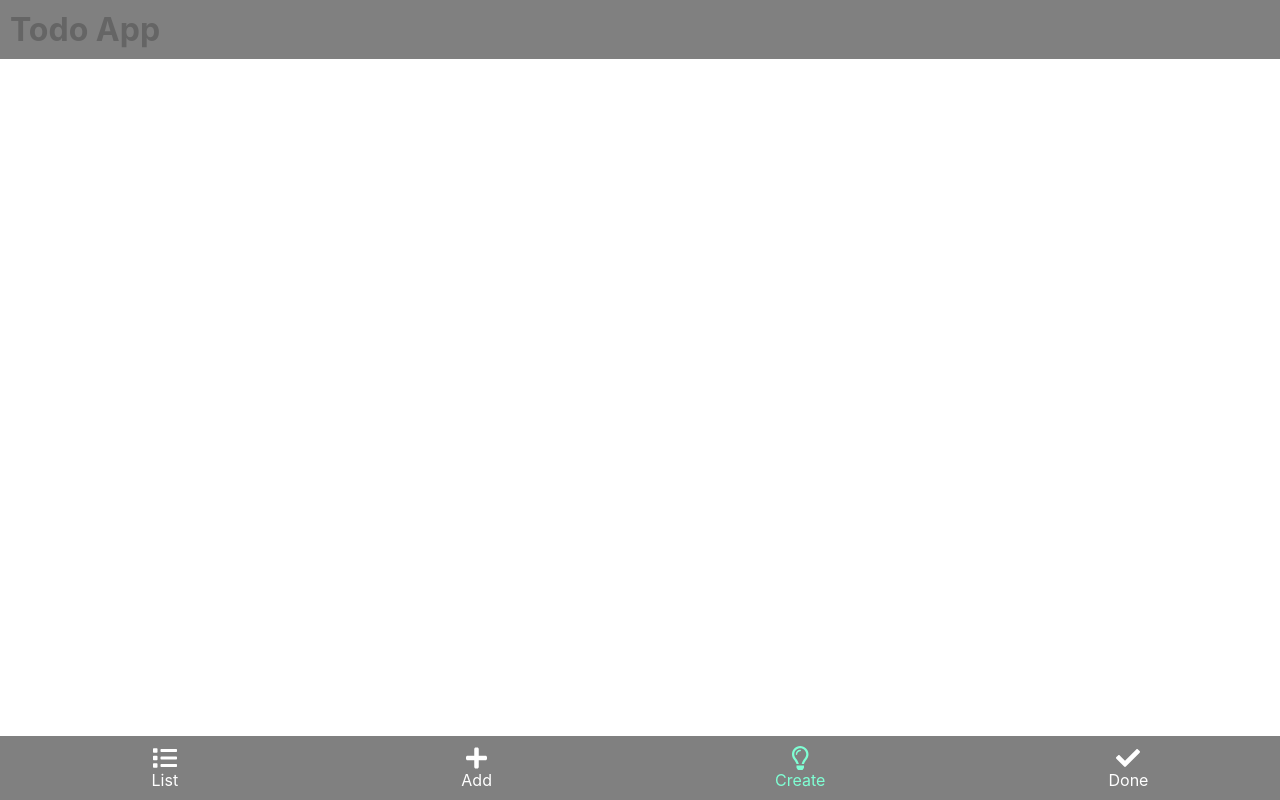
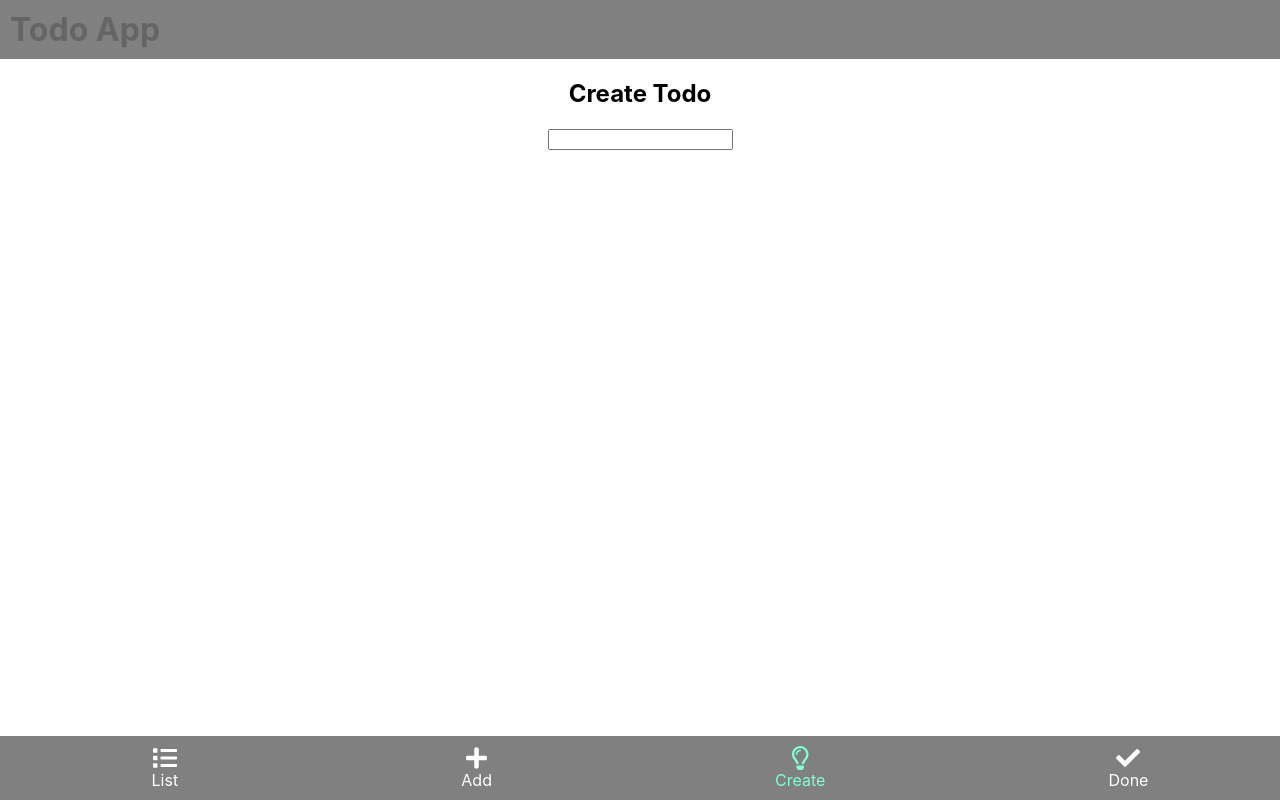
Before and after one commit to SOunit/todo-app, a React (Create React App) app in the folder client/: page /Create in a window 1280 px wide. Built offline with nearby package versions, Linux system fonts and the light colour scheme.

Commit message:
added create page

```diff
--- a/client/src/App.js
+++ b/client/src/App.js
@@ -5,14 +5,16 @@ import Header from './components/Header/Header';
 import Footer from './components/Footer/Footer';
 import List from './containers/List/List';
 import Add from './containers/Add/Add';
+import Create from './containers/Create/Create';
 
 function App() {
   return (
     <div>
       <Header />
       <Switch>
-        <Route path="/add" exact component={Add} />
-        <Route path="/" exact component={List} />
+        <Route path='/Create' exact component={Create} />
+        <Route path='/add' exact component={Add} />
+        <Route path='/' exact component={List} />
       </Switch>
       <Footer />
     </div>
--- a/client/src/components/CardList/Card/card.js
+++ b/client/src/components/CardList/Card/card.js
@@ -1,5 +1,5 @@
 import React from 'react';
-import classes from './card.module.css';
+import classes from './Card.module.css';
 
 const card = (props) => {
   return (
--- a/client/src/components/CardList/Card/card.module.css
+++ b/client/src/components/CardList/Card/card.module.css
@@ -1,5 +1,5 @@
 .card {
-  box-shadow: 1px 1px 1px #666;
+  box-shadow: 1px 1px 1px 1px #666;
   text-align: center;
   margin-bottom: 10px;
   padding: 10px;
--- a/client/src/components/CardList/cardList.js
+++ b/client/src/components/CardList/cardList.js
@@ -1,6 +1,6 @@
 import React from 'react';
 import Card from './Card/Card';
-import classes from './cardList.module.css';
+import classes from './CardList.module.css';
 
 const cardList = () => {
   return (
--- a/client/src/containers/Create/Create.js
+++ b/client/src/containers/Create/Create.js
@@ -0,0 +1,27 @@
+import React, { Component } from 'react';
+import classes from './Create.module.css';
+
+class Create extends Component {
+  state = {
+    todoText: '',
+  };
+
+  OnTodoInput(e) {
+    const inputText = e.target.value;
+    this.setState({ todoText: inputText });
+  }
+
+  render() {
+    return (
+      <div className={classes.Create}>
+        <h2>Create Todo</h2>
+        <input
+          value={this.state.todoText}
+          onChange={(e) => this.OnTodoInput(e)}
+        ></input>
+      </div>
+    );
+  }
+}
+
+export default Create;
--- /dev/null
+++ b/client/src/containers/Create/Create.module.css
@@ -0,0 +1,3 @@
+.Create {
+  text-align: center;
+}
```
